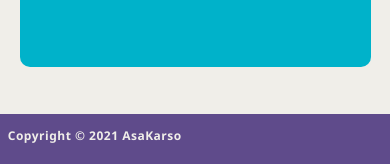
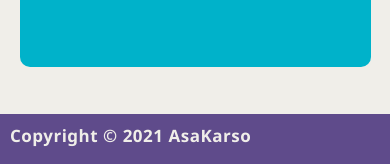
Before and after one commit to asakarso/buddiessquad, a plain HTML site: page index.html in a window 390 px wide. Shown: the part 4016-4180 px from the top of the page. Drawn offline with nearby package versions, Linux system fonts and the light colour scheme.

Commit message:
Update responsive.css

```diff
--- a/styles/responsive.css
+++ b/styles/responsive.css
@@ -51,10 +51,6 @@
         position: absolute;
         top: 0;
     }
-
-    footer p {
-        padding: 1%;
-    }
 }
 
 @media all and (max-width: 1300px) {
@@ -104,11 +100,6 @@
         width: 50%;
         float: left;
     }
-
-    footer p {
-        padding: 1.2%;
-    }
-
   }
 
 /* Untuk Tablet */
@@ -152,12 +143,6 @@
         height: 1020px;
         margin-bottom: 0;
     }
-
-    footer p {
-        padding: 2%;
-    }
-
-
   }
 
   /* Untuk Smartphone */
@@ -248,9 +233,4 @@
     .contact-us-items {
         font-size: 15px;
     }
-
-    footer p {
-        margin-top: 1.25%;
-        font-size: 12px;
-    }
 }
```
